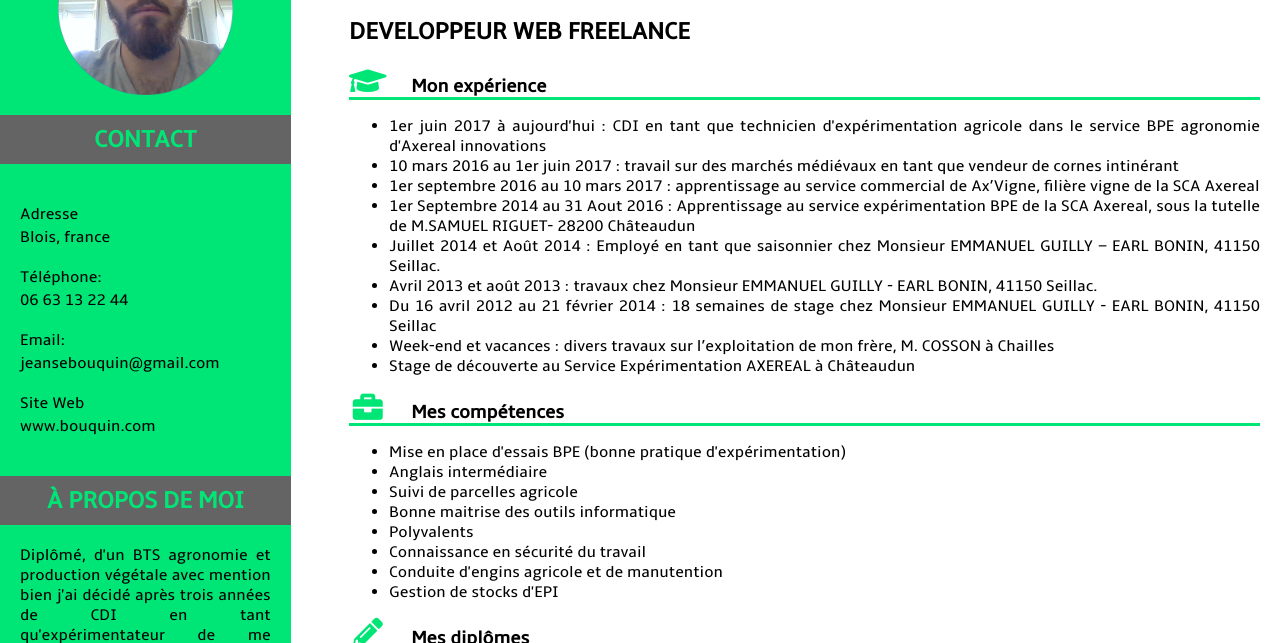
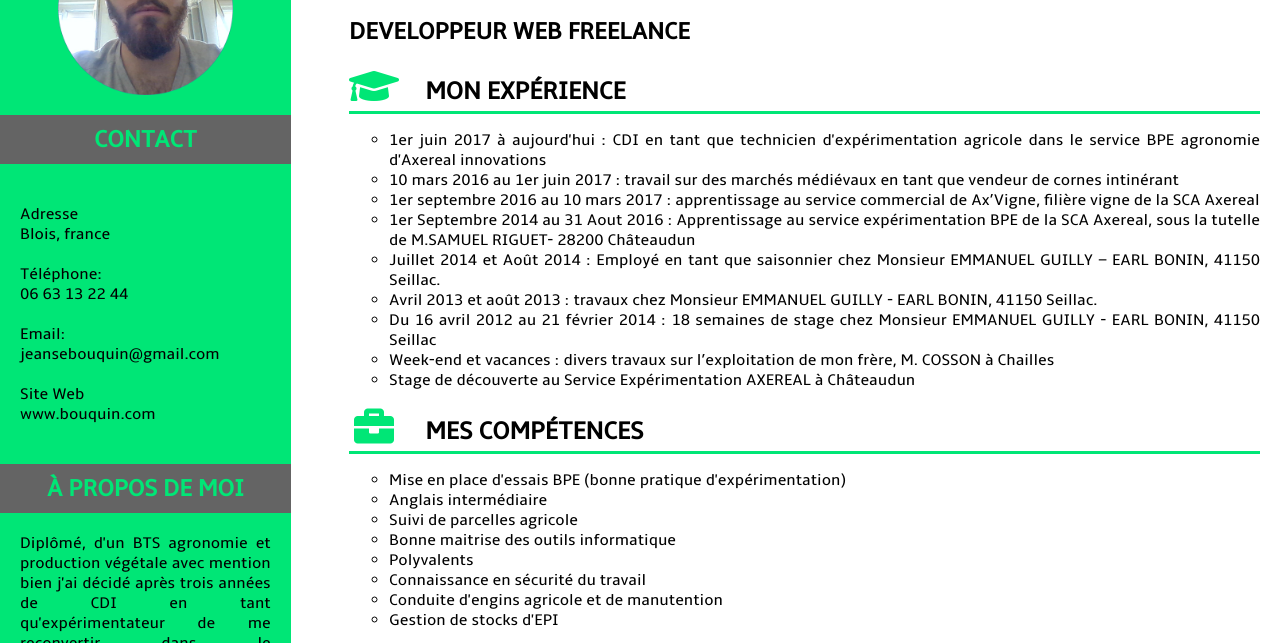
Before and after one commit to michelre/jeansebastien-p2, a plain HTML site: page index.html in a window 1280 px wide. Shown: the part 95-738 px from the top of the page. Drawn offline with Linux system fonts and the light colour scheme; files whose address does not match are found by name; a web font is replaced by a local one.

Commit message:
mise en forme suite

```diff
--- a/style.css
+++ b/style.css
@@ -65,6 +65,11 @@ h4 {
     padding: 0 20px;
 }
 
+ul {
+    list-style-type: circle;
+    ;
+}
+
 #contenu h2 {
     margin-bottom: 30 px;
 }
@@ -116,10 +121,14 @@ img {
 .title i {
     color: rgb(0, 230, 118);
     padding-right: 20px;
-    font-size: 30px;
+    font-size: 40px;
+    vertical-align: bottom;
 }
 
-h3 {
+.title {
+    height: 45px;
+    text-transform: uppercase;
+    font-size: 25px;
     vertical-align: middle;
     border-bottom: solid 3px rgb(0, 230, 118);
 }
```
